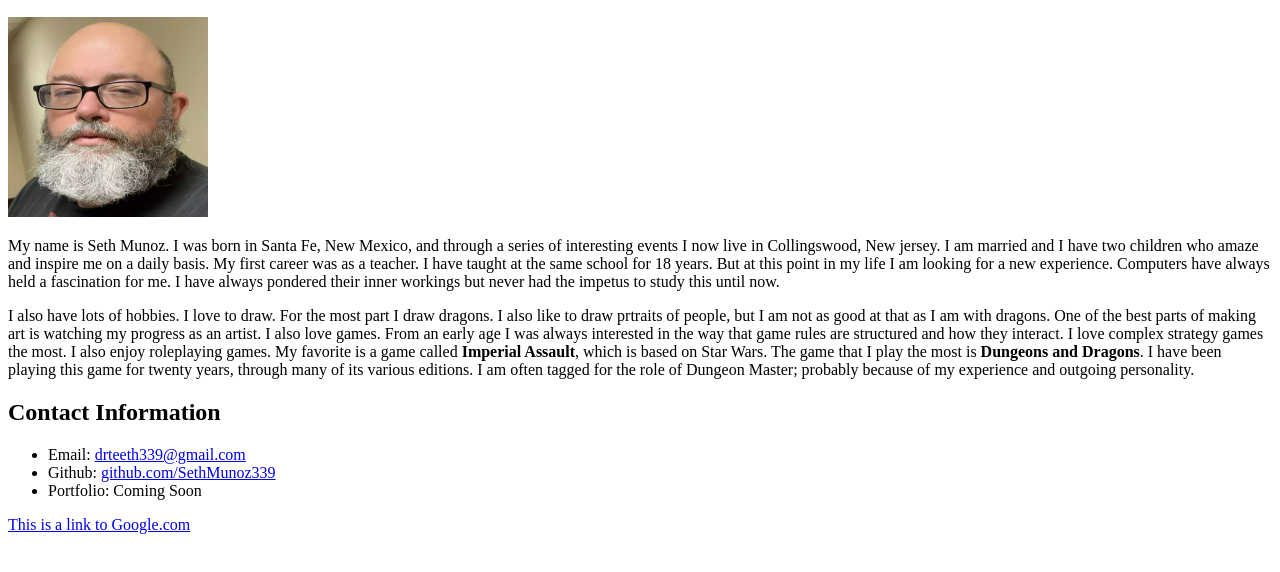
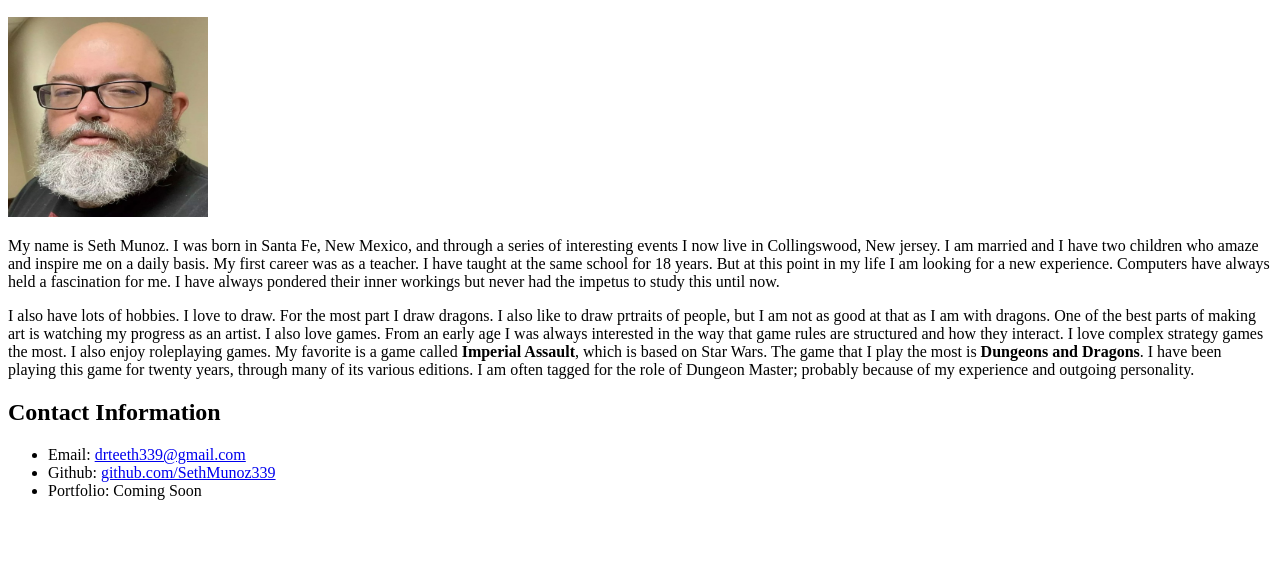
Before and after one commit to SethMunoz339/first-day-demo, a plain HTML site: page index.html in a window 1280 px wide. Shown: the part 110-682 px from the top of the page. Drawn offline with Linux system fonts and the light colour scheme.

Commit message:
removed code from html file

```diff
--- a/index.html
+++ b/index.html
@@ -30,8 +30,6 @@
         <li>Portfolio: Coming Soon</li>
       </ul>
 
-      <!-- Link -->
-      <a href="https://www.google.com">This is a link to Google.com</a>
     </section>
   </body>
 
```
